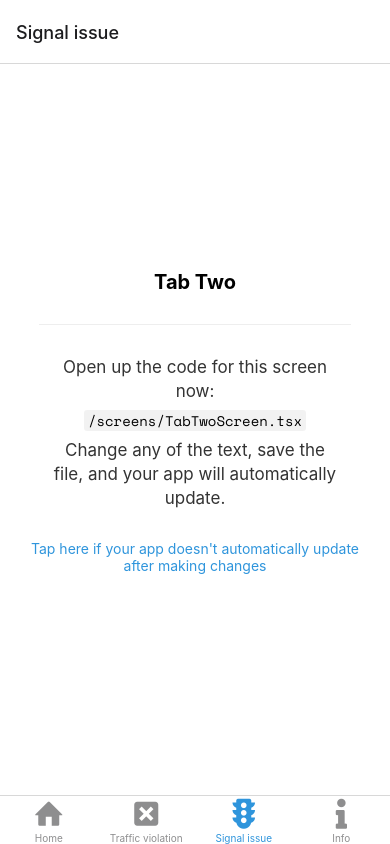
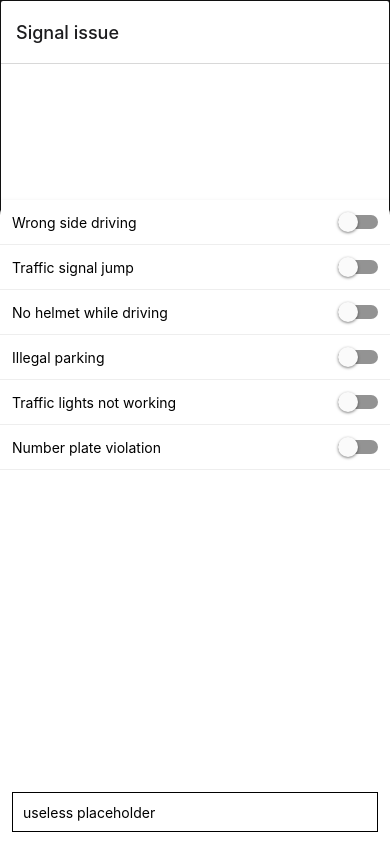
Before and after one commit to vkivaturi/trafficeye, a React Native app: screen /TabThree in a window 390 px wide. Built offline with nearby package versions, Linux system fonts and the light colour scheme; what expo-linking would draw is missing.

Commit message:
Modal for violation selection

```diff
--- /dev/null
+++ b/components/TextPreview.tsx
@@ -0,0 +1,124 @@
+import { useState } from 'react';
+import { TextInput, FlatList, Switch, SafeAreaView, StyleSheet, Text, TouchableOpacity, View, Modal } from 'react-native';
+import React from 'react';
+
+export const TextPreview = ({ timestamp, locationName, landmark }: any) => {
+
+  const [data, setData] = useState([
+    { label: 'Wrong side driving', selected: false },
+    { label: 'Traffic signal jump' },
+    { label: 'No helmet while driving' },
+    { label: 'Illegal parking' },
+    { label: 'Traffic lights not working' },
+    { label: 'Number plate violation' }
+  ]);
+  const onUpdateValue = (index: number, value: boolean) => {
+    console.log(data, index, value);
+    data[index].selected = value;
+    return setData([...data]);
+  };
+
+  const onChangeText = () => {
+
+  }
+
+  const renderItem = ({ item, index }: any) => (
+    <Item
+      key={index}
+      index={index}
+      selected={item.selected}
+      label={item.label}
+      onUpdateValue={onUpdateValue}
+    />
+  );
+
+  const Item = ({ index, label, selected, onUpdateValue }: any) => (
+    <View style={styles.item}>
+      <Text style={styles.title}>{label}</Text>
+      <Switch
+        value={selected}
+        onValueChange={(value) => onUpdateValue(index, value)}
+      />
+    </View>
+  );
+
+  return (
+    <SafeAreaView style={styles.container}>
+      <View>
+        <Text style={styles.whiteText}>{timestamp} -- {locationName} -- Near {landmark}</Text>
+      </View>
+      <View>
+        <Text style={styles.whiteText}>Selected Items</Text>
+        {data
+          .filter((item) => item.selected)
+          .map((item) => (
+            <Text style={styles.whiteText} key={item.label}>{item.label}</Text>
+          ))}
+      </View>
+
+      <Modal animationType="slide" transparent={true}>
+        <TouchableOpacity
+          activeOpacity={1}
+          style={{ flex: 1 }}>
+          <View style={{ flex: 1, marginTop: 200 }}>
+            <View style={styles.listWrapper}>
+              <View style={styles.listContainer}>
+                <FlatList
+                  data={data}
+                  renderItem={renderItem}
+                  keyExtractor={(item) => item.label}
+                />
+                  <TextInput
+                    style={styles.input}
+                    onChangeText={onChangeText}
+                    placeholder="useless placeholder"
+                  />
+              </View>
+            </View>
+          </View>
+        </TouchableOpacity>
+      </Modal>
+    </SafeAreaView>
+  );
+};
+
+const styles = StyleSheet.create({
+  container: {
+    flex: 1,
+  },
+  listWrapper: {
+    flex: 1,
+    shadowColor: '#000000',
+    shadowOffset: { width: 0, height: 4 },
+    shadowOpacity: 0.5,
+    elevation: 10,
+    shadowRadius: 5,
+  },
+  listContainer: {
+    flex: 1,
+    backgroundColor: '#FFF',
+    borderTopLeftRadius: 15,
+    borderTopRightRadius: 15,
+  },
+  item: {
+    flexDirection: 'row',
+    alignItems: 'center',
+    justifyContent: 'space-between',
+    padding: 12,
+    borderBottomWidth: 1,
+    borderBottomColor: '#CCCCCC55',
+  },
+  title: {
+    color: '#000',
+  },
+  whiteText: {
+    color: 'white',
+  },
+  input: {
+    height: 40,
+    margin: 12,
+    borderWidth: 1,
+    padding: 10,
+  },
+
+});
--- a/package.json
+++ b/package.json
@@ -23,6 +23,7 @@
     "expo-constants": "~14.0.2",
     "expo-font": "~11.0.1",
     "expo-linking": "~3.3.0",
+    "expo-location": "15.0.1",
     "expo-sharing": "11.0.1",
     "expo-splash-screen": "~0.17.5",
     "expo-status-bar": "~1.4.2",
--- a/screens/SignalLightScreen.tsx
+++ b/screens/SignalLightScreen.tsx
@@ -2,13 +2,12 @@ import { StyleSheet } from 'react-native';
 
 import EditScreenInfo from '../components/EditScreenInfo';
 import { Text, View } from '../components/Themed';
+import { TextPreview } from '../components/TextPreview';
 
 export default function SignalLightScreen() {
   return (
     <View style={styles.container}>
-      <Text style={styles.title}>Tab Two</Text>
-      <View style={styles.separator} lightColor="#eee" darkColor="rgba(255,255,255,0.1)" />
-      <EditScreenInfo path="/screens/TabTwoScreen.tsx" />
+      <TextPreview timestamp="2022-12-31 19:31" locationName="Serlnmagksd Hyderabad" landmark="Wipro circle" />
     </View>
   );
 }
--- a/screens/TrafficViolationScreen.tsx
+++ b/screens/TrafficViolationScreen.tsx
@@ -1,7 +1,10 @@
 import { Camera, CameraType } from 'expo-camera';
-import { useState } from 'react';
+import * as Location from 'expo-location';
+import { LocationGeocodedAddress } from 'expo-location/build/Location.types';
+import { useState, useEffect } from 'react';
 import { Button, StyleSheet, Text, TouchableOpacity, View } from 'react-native';
-import {CameraPreview} from '../components/CameraPreview';
+import { CameraPreview } from '../components/CameraPreview';
+import { TextPreview } from '../components/TextPreview';
 
 //Traffic violation screen is used to open camera, take picture, preview the image
 export default function TrafficViolationScreen() {
@@ -12,6 +15,22 @@ export default function TrafficViolationScreen() {
   const [previewVisible, setPreviewVisible] = useState(false);
   const [capturedImage, setCapturedImage] = useState<any>(null);
 
+  const [location, setLocation] = useState<Location.LocationObject | null>(null);
+  const [errorMsg, setErrorMsg] = useState<string | null>(null);
+
+  //Location permission - start
+  useEffect(() => {
+    (async () => {
+      let { status } = await Location.requestForegroundPermissionsAsync();
+      if (status !== 'granted') {
+        setErrorMsg('Permission to access location was denied');
+        return;
+      }
+    })();
+  }, []);
+  //Location permission - end
+
+  //Camera permission - start
   if (!permission) {
     // Camera permissions are still loading
     return <View />;
@@ -26,15 +45,39 @@ export default function TrafficViolationScreen() {
       </View>
     );
   }
+  //Camera permission - end
 
   //Take picture and set preview flag to true
   const takePicture = async () => {
     if (camera) {
       const photo = await camera.takePictureAsync();
       console.log(photo);
+      //console.log(location?.coords.latitude);
+
+      //Redirect user to the preview screen. Location address is slow and async operation and will run in background
       setPreviewVisible(true);
       setCapturedImage(photo);
 
+      //Fetch address details based on location - start
+      let location: Location.LocationObject = await Location.getCurrentPositionAsync({});
+      setLocation(location);
+
+      if(location.coords) {
+        //const {latitude, longitude} = location.coords;
+
+        //TEST
+        let latitude = 17.427533003510074;
+        let longitude = 78.33180817127493;
+
+        let response = await Location.reverseGeocodeAsync({latitude, longitude});
+        console.log("#### " + response);
+        for (let item of response) {
+          //let address = `${item.name}, ${item.street}, ${item.postalCode}, ${item.city}`;
+          console.log(item);
+        }
+        //Fetch address details based on location - end
+
+      }
     }
   }
 
```
Also changed, not shown: screens/TrafficViolationScreen copy.tsx (+25 -5 lines), 1 other file (tests, documents, lock files or other folders).
